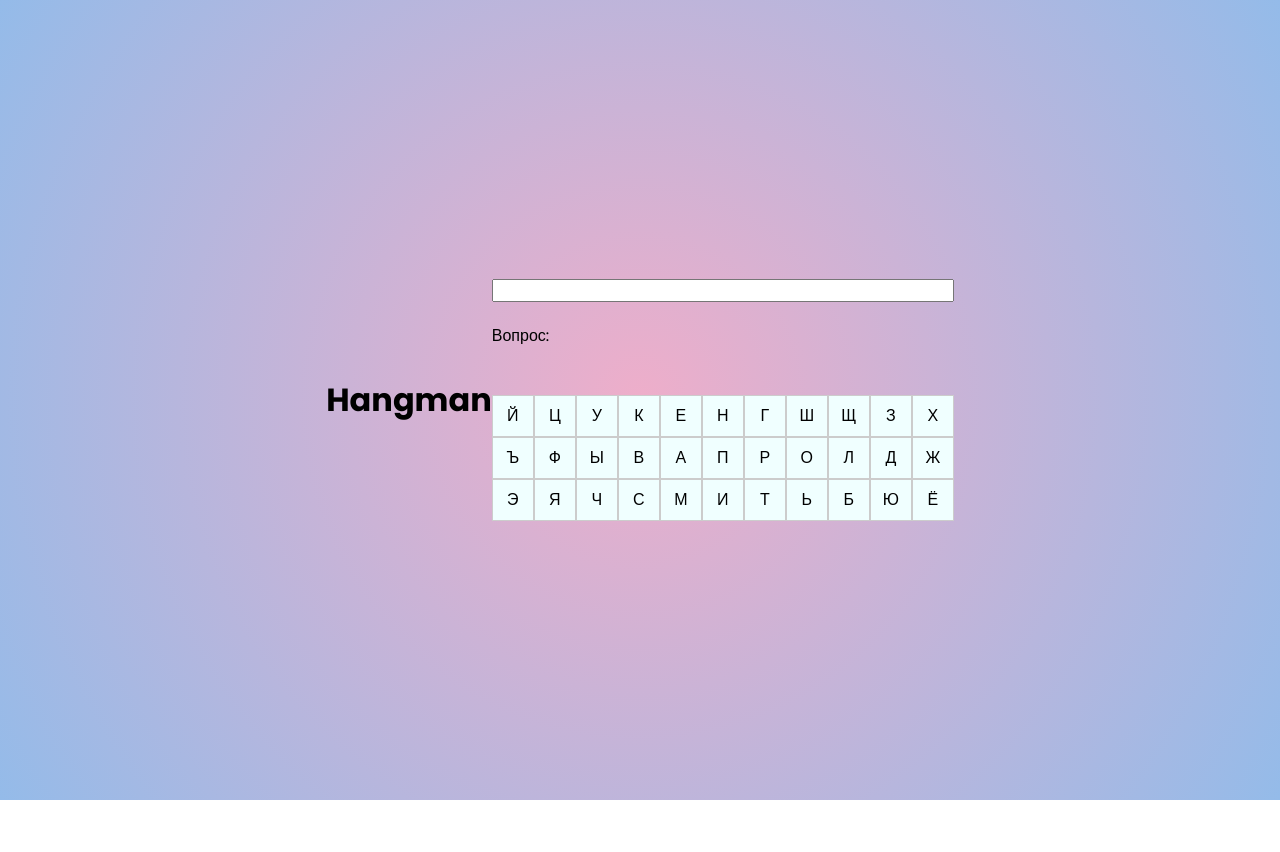
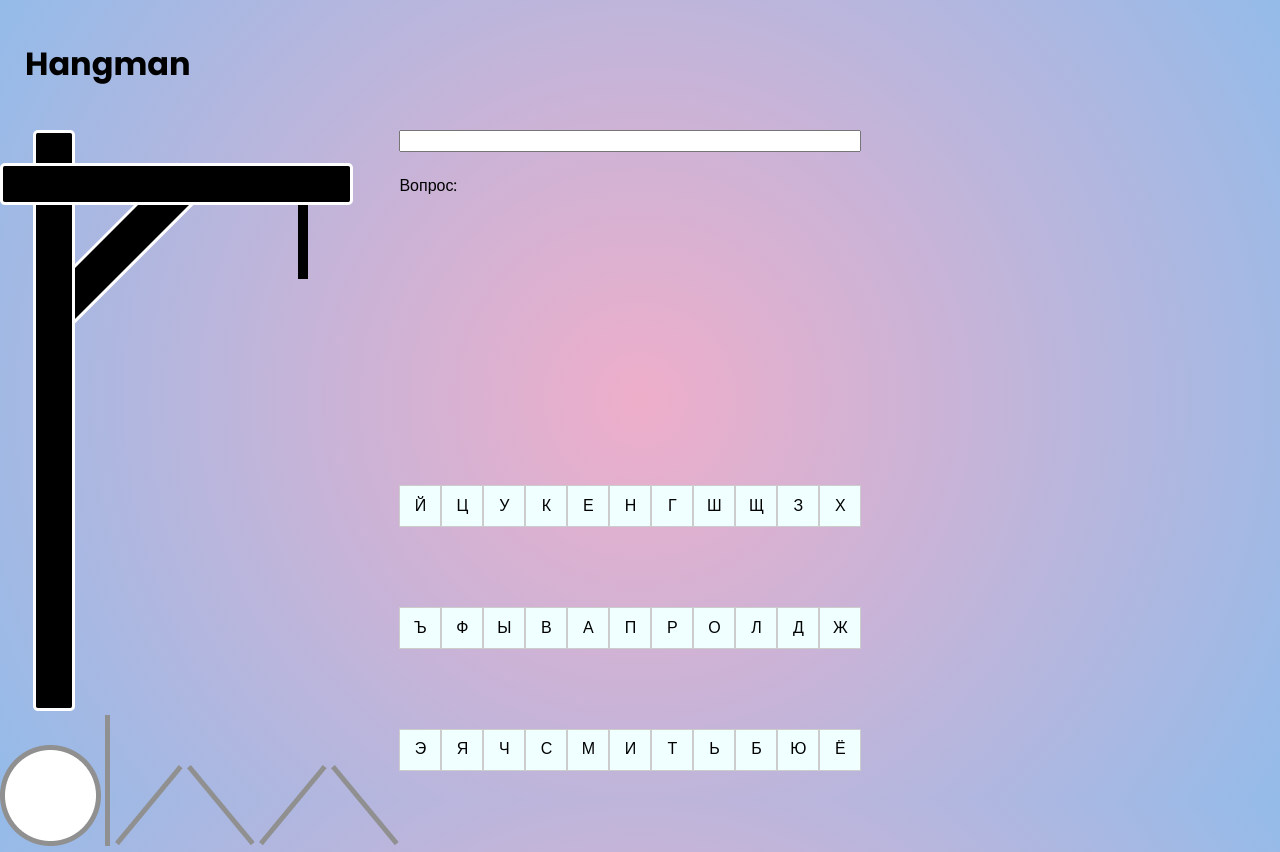
Before and after one commit to Pa4ik/hangman, a website: page hangman/index.html in a window 1280 px wide. Before the commit the page ends 800 px from the top, so only its background shows below. Drawn offline with nearby package versions, Linux system fonts and the light colour scheme.

Commit message:
feat:Added gallows for the game and in parts

```diff
--- a/hangman/index.html
+++ b/hangman/index.html
@@ -14,7 +14,20 @@
     <header class="header">
         <h1 class="h1">Hangman</h1>
     </header>
-    <main>
+    <main class="main">
+        <div>
+            <div>
+                <img src="./src/img/gallows.png">
+                <div>
+                    <img src="./src/img/head.png">
+                    <img src="./src/img/body.png">
+                    <img src="./src/img/hand-one.png">
+                    <img src="./src/img/hand-two.png">
+                    <img src="./src/img/leg-one.png">
+                    <img src="./src/img/leg-two.png">
+                </div>
+            </div>
+        </div>
         <div class="keyboard__text">
             <div class="input__span">
                 <input type="text" id="input_text" maxlength="10">
--- a/hangman/src/css/index.css
+++ b/hangman/src/css/index.css
@@ -10,9 +10,6 @@ a {
 }
 
 body {
-  display: flex;
-  justify-content: center;
-  align-items: center;
   height: 100vh;
   margin: 0;
   font-family: 'Poppins', sans-serif;
@@ -20,7 +17,15 @@ body {
   background: radial-gradient(circle, rgba(238,174,202,1) 0%, rgba(148,187,233,1) 100%);
 }
 
+.header{
+  display: flex;
+  justify-content: flex-start;
+  padding: 25px;
+}
 
+.main{
+  display: flex;
+}
 
 .keyboard__text{
   display: grid;
```
